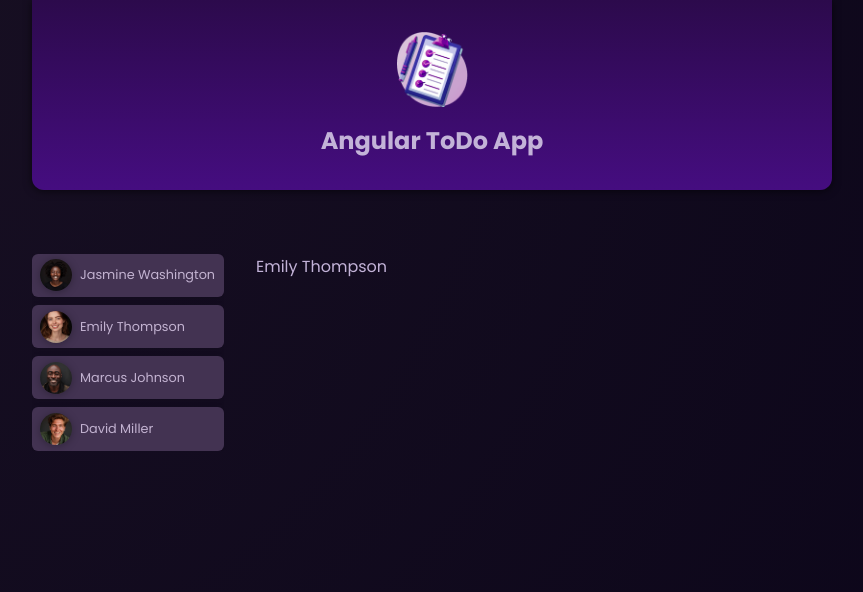
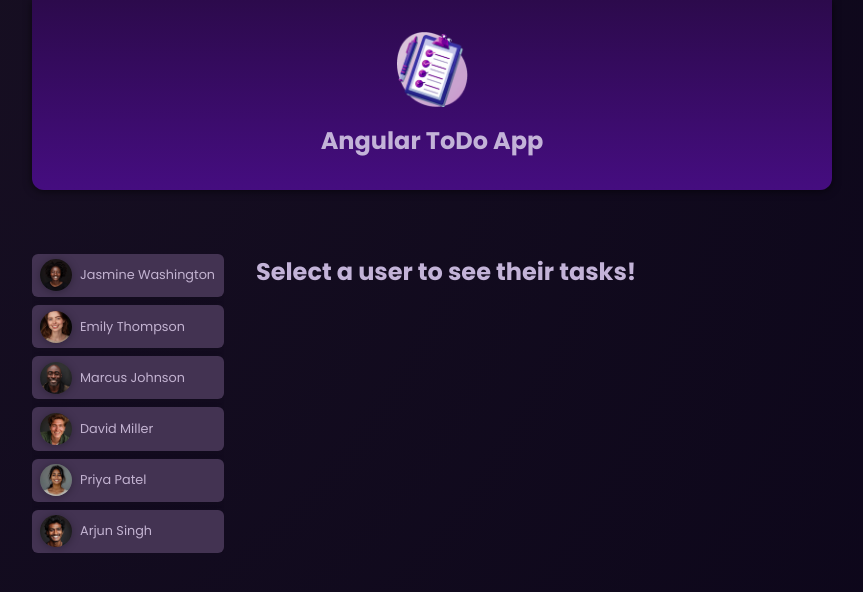
Before and after one commit to nisarggandhi21/Angular-ToDo-App, an Angular app: page / in a window 1280 px wide. Shown: the top 592 px of the page, without its empty margins (208-1071 px from the left). Built offline with nearby package versions, Linux system fonts and the light colour scheme.

Commit message:
optimize

```diff
--- a/src/app/app.component.html
+++ b/src/app/app.component.html
@@ -2,18 +2,17 @@
 
 <main>
   <ul id="users">
+    <!-- Track will track any changes in database -->
+    @for (user of users; track user.id){
     <li>
-      <app-user [user]="users[0]" (select)="onSelect($event)"></app-user>
+      <app-user [user]="user" (select)="onSelect($event)"></app-user>
     </li>
-    <li>
-      <app-user [user]="users[1]" (select)="onSelect($event)"></app-user>
-    </li>
-    <li>
-      <app-user [user]="users[2]" (select)="onSelect($event)"></app-user>
-    </li>
-    <li>
-      <app-user [user]="users[3]" (select)="onSelect($event)"></app-user>
-    </li>
+    }
   </ul>
-  <app-tasks [task]="selectedUser?.name"></app-tasks>
+
+  @if (selectedUser){
+  <app-tasks [task]="selectedUser.name"></app-tasks>
+  } @else {
+  <p id="fallback">Select a user to see their tasks!</p>
+  }
 </main>
--- a/src/app/app.component.ts
+++ b/src/app/app.component.ts
@@ -13,7 +13,7 @@ import { TasksComponent } from './tasks/tasks.component';
 })
 export class AppComponent {
   users = DUMMY_USERS;
-  selectedUserId = 'u2';
+  selectedUserId?: string;
 
   get selectedUser() {
     return this.users.find((user) => user.id === this.selectedUserId);
```
Also changed, not shown: src/app/user/user.component.ts (+13 -5 lines).
